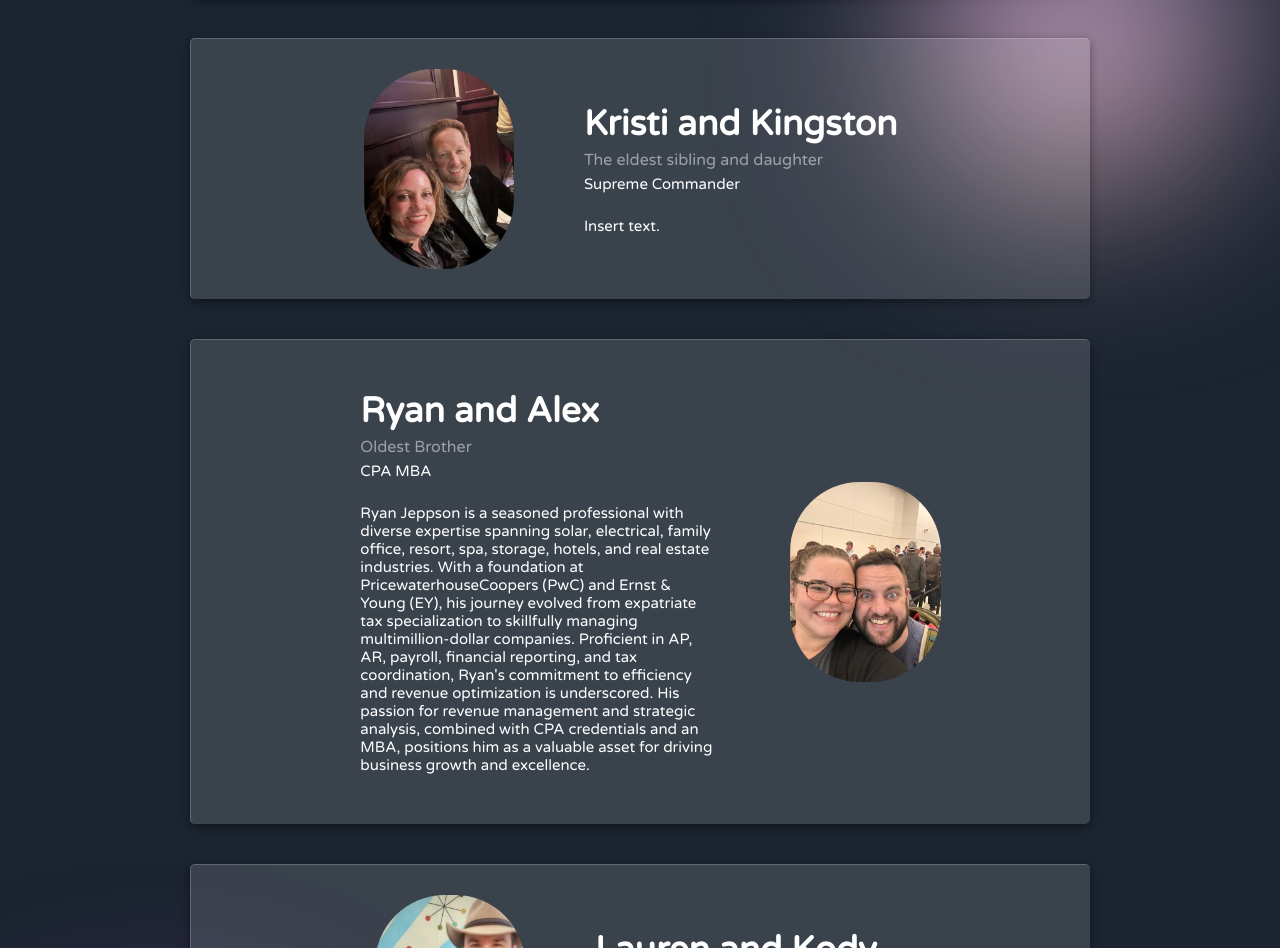
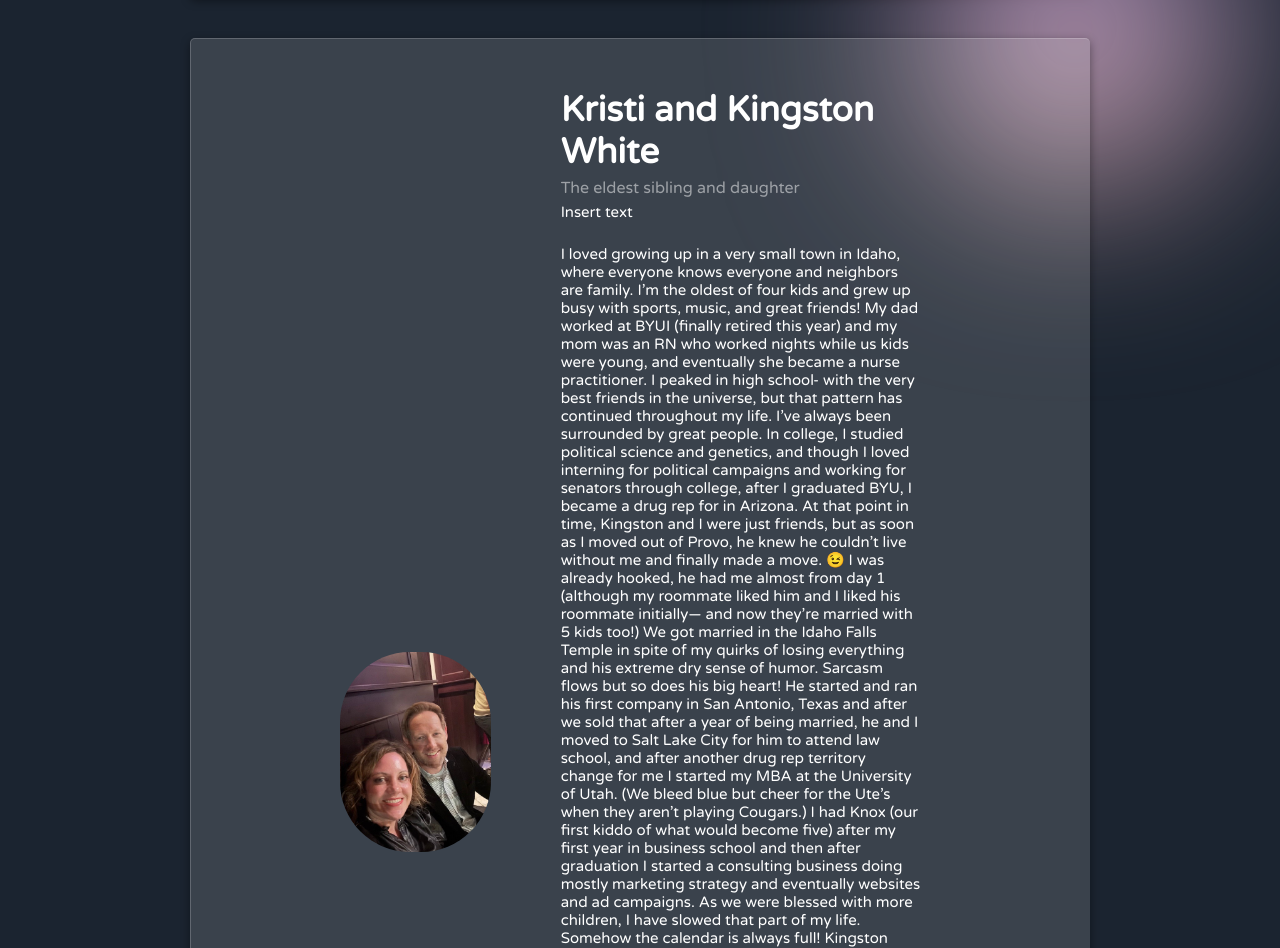
Before and after one commit to jeppsonp/jeppsonp.github.io, a plain HTML site: page members.html in a window 1280 px wide. Shown: the part 1852-2800 px from the top of the page. Drawn offline with Linux system fonts and the light colour scheme.

Commit message:
Updated w/Kristi Info

```diff
--- a/members.html
+++ b/members.html
@@ -83,7 +83,7 @@
       <div id="header-content">
         <h1 class="main-heading">FAMILY MEMBERS</h1>
         <p>
-          Click below
+
         </p>
       </div>
     </header>
@@ -134,7 +134,7 @@
         </div>
         <div class="details-box" id="mother">
           <div class="about">
-            <h1 class="subheading">Rebecca</h1>
+            <h1 class="subheading">Rebecca Jeppson</h1>
             <h6>Mom</h3>
             <p class="profession">Family Nurse Practitioner - C</p>
             <br />
@@ -155,14 +155,38 @@ Rebecca loves to spend time with her husband, Paul, their 4 children, and 11 gra
         </div>
         <div class="details-box" id="self">
           <div class="about">
-            <h1 class="subheading">Kristi and Kingston</h1>
+            <h1 class="subheading">Kristi and Kingston White</h1>
             <h6>The eldest sibling and daughter </h3>
             <p class="profession">
-               Supreme Commander
+               Insert text
             </p>
             <br />
             <p>
-              Insert text.
+              I loved growing up in a very small town in Idaho, where everyone knows everyone and neighbors are family. I’m the oldest of four kids and grew up busy with sports, music, and great friends! My dad worked at BYUI (finally retired this year) and my mom was an RN who worked nights while us kids were young, and eventually she became a nurse practitioner.
+
+
+
+I peaked in high school- with the very best friends in the universe, but that pattern has continued throughout my life. I’ve always been surrounded by great people. In college, I studied political science and genetics, and though I loved interning for political campaigns and working for senators through college, after I graduated BYU, I became a drug rep for in Arizona. At that point in time, Kingston and I were just friends, but as soon as I moved out of Provo, he knew he couldn’t live without me and finally made a move. 😉 I was already hooked, he had me almost from day 1 (although my roommate liked him and I liked his roommate initially— and now they’re married with 5 kids too!) We got married in the Idaho Falls Temple in spite of my quirks of losing everything and his extreme dry sense of humor. Sarcasm flows but so does his big heart!
+
+
+
+He started and ran his first company in San Antonio, Texas and after we sold that after a year of being married, he and I moved to Salt Lake City for him to attend law school, and after another drug rep territory change for me I started my MBA at the University of Utah. (We bleed blue but cheer for the Ute’s when they aren’t playing Cougars.)
+
+
+
+I had Knox (our first kiddo of what would become five) after my first year in business school and then after graduation I started a consulting business doing mostly marketing strategy and eventually websites and ad campaigns. As we were blessed with more children, I have slowed that part of my life. Somehow the calendar is always full!
+
+
+
+Kingston worked as in-house council for a while after law school, but we got an opportunity to move to Florida approximately 10 years ago. We weren’t expecting to be here this long, but we have fallen in love with our Ward, the people in Florida, and the beach.
+
+
+
+Kingston works in private equity and loves to buy, sell, and grow businesses. He runs a few businesses here in Florida, and manages businesses in France, Missouri, Texas, and most recently New Mexico. His background has curated an unmatched level of discretion and confidentiality. His superpower is not getting flustered and seeing the best in people: His kryptonite is remembering which flight is and when with time changes. He does not stress about that kind of thing but I do! 😂
+
+
+
+Our five kids keep me busy most evenings and every weekend- a few play travel sports and all of them play multiple sports for different leagues. I love to coach them when I can! They all play the piano and are into music. Knox is in the teachers quorum and our youngest is 2 and soooo very silly and active. We have one daughter who loves all things sparkly and all of our boys love food, especially sushi! I am looking forward to getting to know everyone in our new website.
             </p>
           </div>
           <!-- vertical line -->
@@ -170,13 +194,14 @@ Rebecca loves to spend time with her husband, Paul, their 4 children, and 11 gra
 
           <div class="person-photo">
             <img src="./images/kristiKingston.jpg" alt="" />
+        </div>
           </div>
-        </div>
+
         <div class="details-box" id="brother1">
           <div class="about">
-            <h1 class="subheading">Ryan and Alex</h1>
+            <h1 class="subheading">Ryan and Alex Jeppson</h1>
             <h6> </Object> Oldest Brother</h3>
-            <p class="profession"> CPA MBA</p>
+            <p class="profession">Insert text</p>
             <br />
             <p>
               Ryan Jeppson is a seasoned professional with diverse expertise spanning solar, electrical, family office, resort, spa, storage, hotels, and real estate industries. With a foundation at PricewaterhouseCoopers (PwC) and Ernst & Young (EY), his journey evolved from expatriate tax specialization to skillfully managing multimillion-dollar companies. Proficient in AP, AR, payroll, financial reporting, and tax coordination, Ryan's commitment to efficiency and revenue optimization is underscored. His passion for revenue management and strategic analysis, combined with CPA credentials and an MBA, positions him as a valuable asset for driving business growth and excellence.
@@ -193,9 +218,9 @@ Rebecca loves to spend time with her husband, Paul, their 4 children, and 11 gra
         </div>
         <div class="details-box" id="brother2">
           <div class="about">
-            <h1 class="subheading">Lauren and Kody</h1>
+            <h1 class="subheading">Lauren and Kody Georgeson</h1>
             <h6>Sister</h3>
-            <p class="profession">Photographer</p>
+            <p class="profession">Insert text</p>
             <br />
             <p>
               She is the youngest daughter.  Insert text.
@@ -211,9 +236,9 @@ Rebecca loves to spend time with her husband, Paul, their 4 children, and 11 gra
         </div>
         <div class="details-box" id="brother2">
           <div class="about">
-            <h1 class="subheading">Zachary and Jessica</h1>
+            <h1 class="subheading">Zachary and Jessica Jeppson</h1>
             <h6>Brother</h3>
-            <p class="profession">Crew Foreman</p>
+            <p class="profession">Insert text</p>
             <br />
             <p>
               He is the youngest.  He is the owner of Mow Cedar.
```
Also changed, not shown: index.html (+2 -2 lines).
